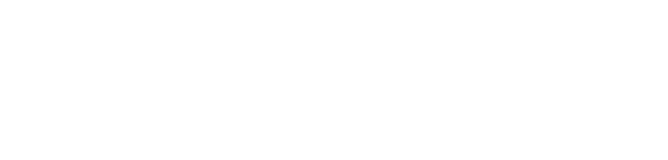
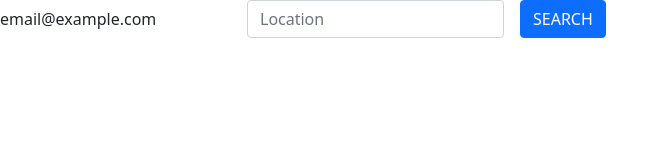
Before and after one commit to widzthedvloper/weatherApp, a plain HTML site: page index.html in a window 1280 px wide. Shown: the whole page, without its empty margins (0-668 px from the left). Drawn offline with nearby package versions, Linux system fonts and the light colour scheme.

Commit message:
Add simple form for user to enter location

```diff
--- a/index.html
+++ b/index.html
@@ -8,7 +8,19 @@
     <title>Weather App</title>
 </head>
 <body>
-
+  <form class="row g-3">
+  <div class="col-auto">
+    <label for="staticLocation" class="visually-hidden">Location</label>
+    <input type="text" readonly class="form-control-plaintext" id="staticLocation" value="email@example.com">
+  </div>
+  <div class="col-auto">
+    <label for="inputLocation" class="visually-hidden">Password</label>
+    <input type="text" class="form-control" id="inputLocation" placeholder="Location">
+  </div>
+  <div class="col-auto">
+    <button type="button" class="btn btn-primary mb-3">SEARCH</button>
+  </div>
+</form>
   <div id="content">
 
   </div>
```
